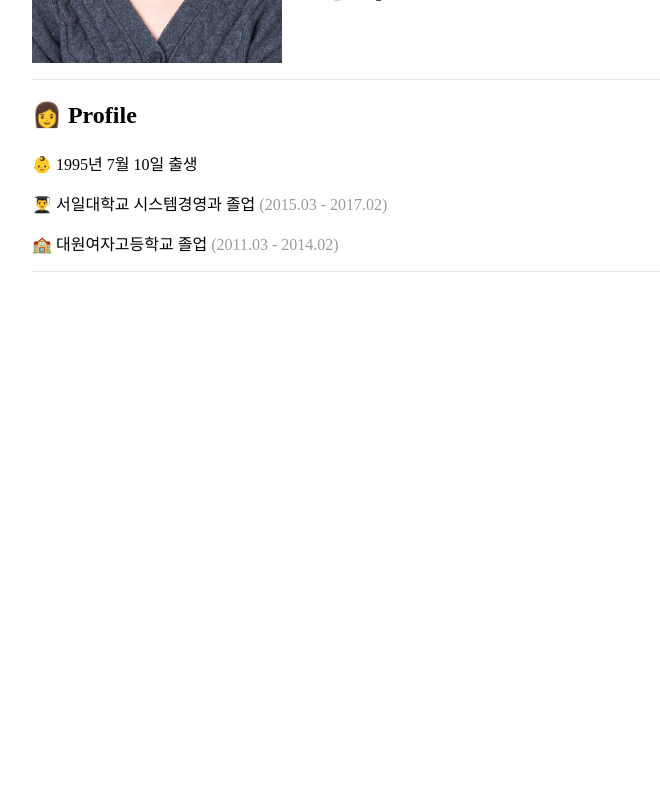
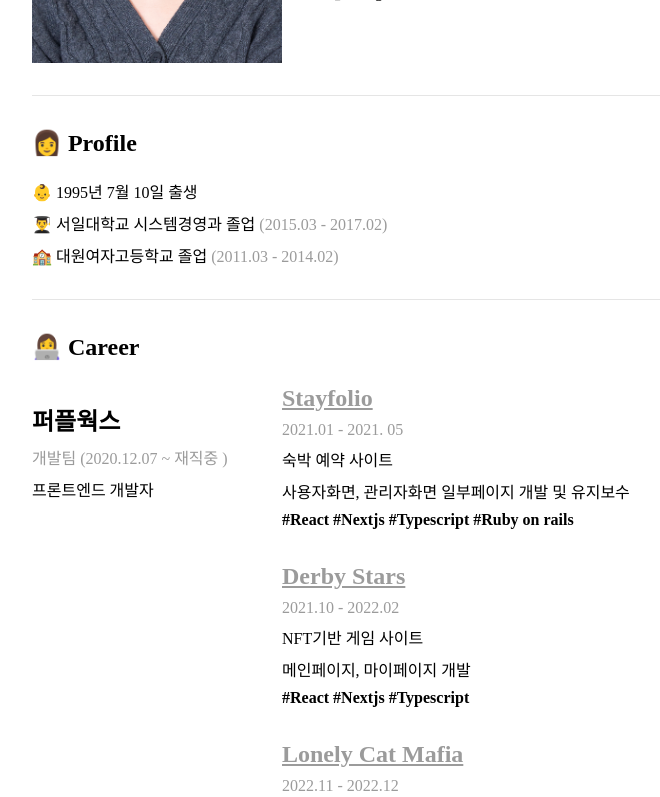
Before and after one commit to ChoiHaesol/resume, a Next.js app: page / in a window 1280 px wide. Shown: the part 440-1237 px from the top of the page, without its empty margins (108-768 px from the left). Before the commit the page ends 800 px from the top, so only its background shows below. Built offline with nearby package versions, Linux system fonts and the light colour scheme.

Commit message:
career section 추가

```diff
--- /dev/null
+++ b/app/career-section.tsx
@@ -0,0 +1,134 @@
+import React from "react";
+import styled from "styled-components";
+import { Divider, SectionTitle } from "./styles";
+
+//#region
+const Container = styled.div``;
+
+const SectionContent = styled.div`
+  display: flex;
+`;
+
+const TitleWrapper = styled.div`
+  flex-basis: 25%;
+`;
+
+const Title = styled.h3`
+  font-size: 24px;
+  font-weight: 600;
+  line-height: 1.25;
+  margin: 24px 0 0;
+`;
+
+const Period = styled.p`
+  color: rgba(155, 155, 155, 1);
+`;
+
+const ListWrapper = styled.div``;
+
+const ListItem = styled.div`
+  margin-bottom: 32px;
+`;
+
+const Link = styled.a`
+  color: rgba(155, 155, 155, 1);
+  font-size: 24px;
+  font-weight: 600;
+  line-height: 1.25;
+  margin: 0;
+`;
+
+const Tag = styled.p`
+  font-weight: 600;
+`;
+//#endregion
+
+const CareerSection = () => {
+  return (
+    <Container>
+      <SectionTitle>👩‍💻 Career</SectionTitle>
+
+      <SectionContent>
+        <TitleWrapper>
+          <Title>퍼플웍스</Title>
+          <Period>개발팀 (2020.12.07 ~ 재직중 )</Period>
+          <p>프론트엔드 개발자</p>
+        </TitleWrapper>
+
+        <ListWrapper>
+          <ListItem>
+            <Link href="https://www.stayfolio.com/">Stayfolio</Link>
+            <Period>2021.01 - 2021. 05</Period>
+            <p>숙박 예약 사이트</p>
+            <p>사용자화면, 관리자화면 일부페이지 개발 및 유지보수</p>
+            <Tag>#React #Nextjs #Typescript #Ruby on rails</Tag>
+          </ListItem>
+
+          <ListItem>
+            <Link href="https://derbystars.com/">Derby Stars</Link>
+            <Period>2021.10 - 2022.02</Period>
+            <p>NFT기반 게임 사이트</p>
+            <p>메인페이지, 마이페이지 개발</p>
+            <Tag>#React #Nextjs #Typescript</Tag>
+          </ListItem>
+
+          <ListItem>
+            <Link href="https://lcm-mint.purpleworks.co.kr">
+              Lonely Cat Mafia
+            </Link>
+            <Period>2022.11 - 2022.12</Period>
+            <p>NFT 기반 커뮤니티 사이트</p>
+            <p>전체 페이지 개발</p>
+            <Tag>#React #Nextjs #Typescript</Tag>
+          </ListItem>
+
+          <ListItem>
+            <Link href="https://www.kolonsport.com/">코오롱스포츠</Link>
+            <Period>2023.01 - 2023.03</Period>
+            <p>등산 / 스포츠 의류 쇼핑몰 사이트</p>
+            <p>메인페이지 포함 다수 페이지 개발 및 유지보수</p>
+            <Tag>#React #Nextjs #Typescript #StyledComponent</Tag>
+          </ListItem>
+
+          <ListItem>
+            <Link href="https://www.gfore.kr">G/FORE</Link>
+            <Period>2023.04 - 2023.05</Period>
+            <p>골프 의류 쇼핑몰 사이트</p>
+            <p>메인페이지 포함 다수 페이지 개발 및 유지보수</p>
+            <Tag>#React #Nextjs #Typescript #StyledComponent</Tag>
+          </ListItem>
+
+          <ListItem>
+            <Link href="https://www.kolonsport.com/Community">
+              코오롱스포츠 - 솟솟커뮤니티
+            </Link>
+            <Period>2023.05</Period>
+            <p>코오롱스포츠 사이트 내 커뮤니티</p>
+            <p>커뮤니티페이지, 마이페이지 개발 및 유지보수</p>
+            <Tag>#React #Nextjs #Typescript #StyledComponent</Tag>
+          </ListItem>
+
+          <ListItem>
+            <Link href="https://www.freker.kr/">Freker</Link>
+            <Period>2023.06 - 2023.08</Period>
+            <p>의류 쇼핑몰 사이트</p>
+            <p>메인페이지 포함 다수 페이지 개발 및 유지보수</p>
+            <Tag>#React #Nextjs #Typescript #StyledComponent</Tag>
+          </ListItem>
+
+          <ListItem>
+            <Link href="https://www.re-code.co.kr/">Re;code</Link>
+            <Period>2023.10 - 2023.12</Period>
+            <p>의류 쇼핑몰 사이트</p>
+            <p>메인페이지 포함 다수 페이지 개발 및 유지보수</p>
+            <Tag>#React #Nextjs #Typescript #StyledComponent</Tag>
+          </ListItem>
+        </ListWrapper>
+      </SectionContent>
+
+      <Divider />
+    </Container>
+  );
+};
+
+export default CareerSection;
--- a/app/globals.css
+++ b/app/globals.css
@@ -6,7 +6,11 @@ body {
 
 a {
   color: inherit;
-  text-decoration: none;
+  text-decoration: underline;
+}
+
+p {
+  margin: 8px 0;
 }
 
 * {
--- a/app/intro-section.tsx
+++ b/app/intro-section.tsx
@@ -8,9 +8,7 @@ import { Divider, SectionTitle } from "./styles";
 import Image from "next/image";
 
 //#region
-const Container = styled.div`
-  padding-top: 80px;
-`;
+const Container = styled.div``;
 
 const Title = styled.h1`
   font-weight: 700;
@@ -36,9 +34,6 @@ const LinkWrapper = styled.div`
 
 const LinkItem = styled.p`
   margin: 8px 0;
-  a {
-    text-decoration: underline;
-  }
 `;
 //#endregion
 
--- a/app/page.tsx
+++ b/app/page.tsx
@@ -3,11 +3,13 @@
 import styled from "styled-components";
 import IntroSection from "./intro-section";
 import ProfileSection from "./profile-section";
+import CareerSection from "./career-section";
 
 //#region
 const Continer = styled.div`
   max-width: 1000px;
   margin: 0 auto;
+  padding: 80px 0;
 `;
 //#endregion
 
@@ -17,6 +19,8 @@ export default function Home() {
       <IntroSection />
 
       <ProfileSection />
+
+      <CareerSection />
     </Continer>
   );
 }
--- a/app/profile-section.tsx
+++ b/app/profile-section.tsx
@@ -5,7 +5,6 @@ import styled from "styled-components";
 const Container = styled.div`
   p > span {
     color: rgba(155, 155, 155, 1);
-    fill: rgba(155, 155, 155, 1);
   }
 `;
 
--- a/app/styles.ts
+++ b/app/styles.ts
@@ -5,7 +5,7 @@ export const Divider = styled.div`
   height: 1px;
   visibility: visible;
   border-bottom: 1px solid rgba(0, 0, 0, 0.1);
-  margin: 16px 0;
+  margin: 32px 0;
 `;
 
 export const SectionTitle = styled.h2`
```
